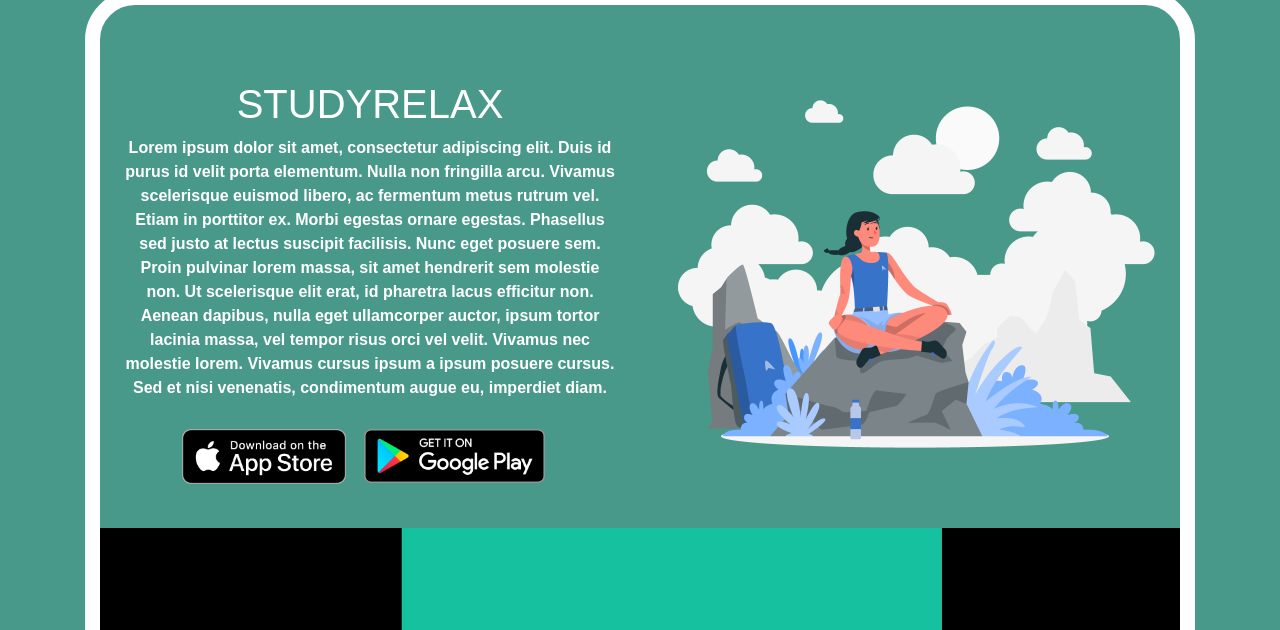
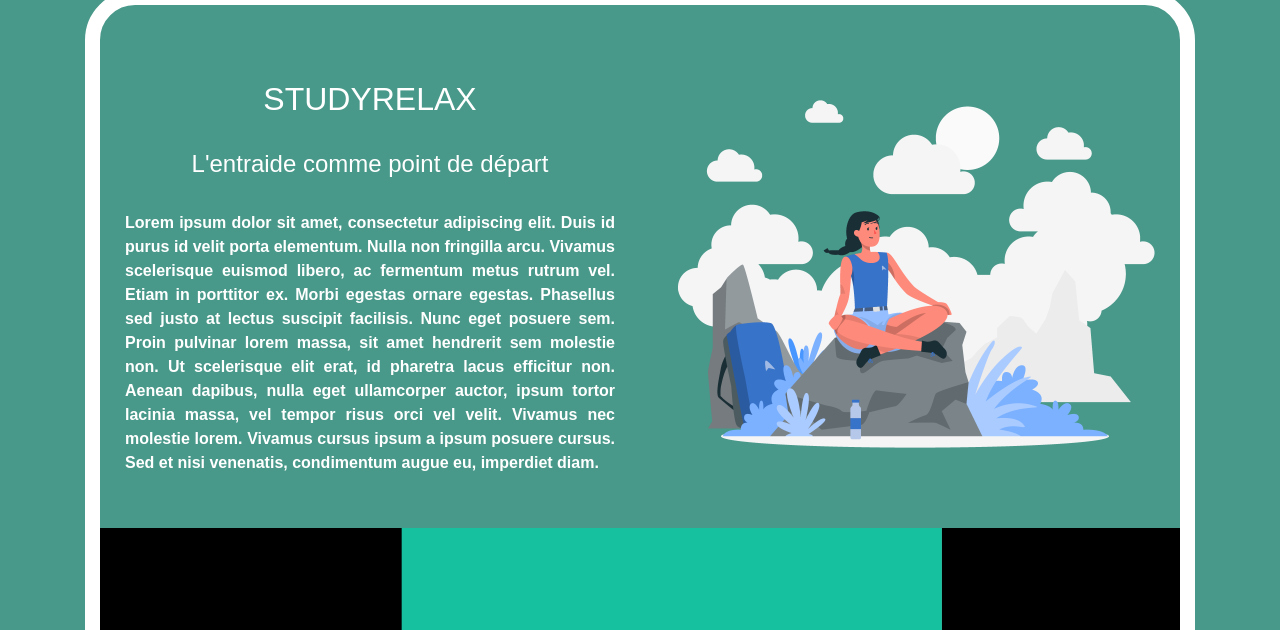
Before and after one commit to ctiv-iim23/Hackathon_StudyRelax, a plain HTML site: page histoire.html in a window 1280 px wide. Shown: the part 170-800 px from the top of the page. Drawn offline with nearby package versions, Linux system fonts and the light colour scheme; a web font is replaced by a local one.

Commit message:
MàJ histoire + optimisation

```diff
--- a/histoire.html
+++ b/histoire.html
@@ -53,8 +53,11 @@
         <ul class="flex-container">
           <li class="flex-item">
             <div class="container2">
-              <h1>STUDYRELAX</h1>
-              <p>
+              <h2>STUDYRELAX</h2>
+              <br />
+              <h4>L'entraide comme point de départ</h4>
+              <br />
+              <p class="text-justify">
                 Lorem ipsum dolor sit amet, consectetur adipiscing elit. Duis id
                 purus id velit porta elementum. Nulla non fringilla arcu.
                 Vivamus scelerisque euismod libero, ac fermentum metus rutrum
@@ -68,14 +71,6 @@
                 cursus. Sed et nisi venenatis, condimentum augue eu, imperdiet
                 diam.
               </p>
-              <img
-                src="5a902db97f96951c82922874.png"
-                style="max-height: 55px"
-              />
-              <img
-                src="5a902dbf7f96951c82922875.png"
-                style="max-height: 80px"
-              />
             </div>
           </li>
 
--- a/style.css
+++ b/style.css
@@ -27,6 +27,7 @@
 .border-container {
   border-radius: 50px 50px 0 0;
   border: 15px solid white;
+  padding-bottom: 50px;
 }
 
 .flex-item {
@@ -41,6 +42,10 @@
 
 h1 {
   font-weight: bold;
+}
+
+h3 {
+  font-size: 10px;
 }
 
 .flex-container-header {
```
Also changed, not shown: entraide_transparent.png (deleted), ob_b338fd_stage-confiance-en-soi-pnl.jpg (deleted).
